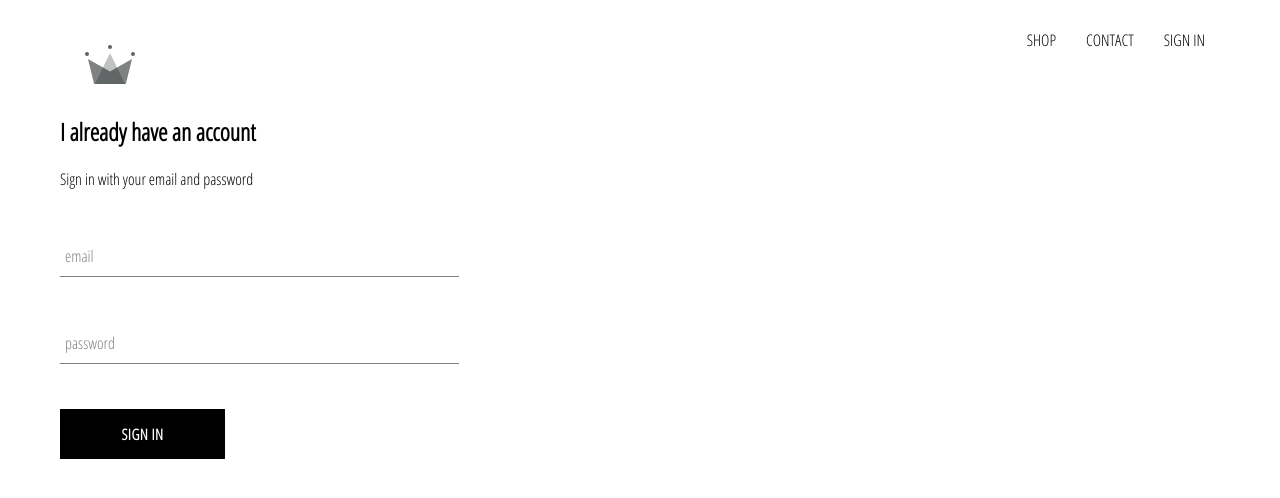
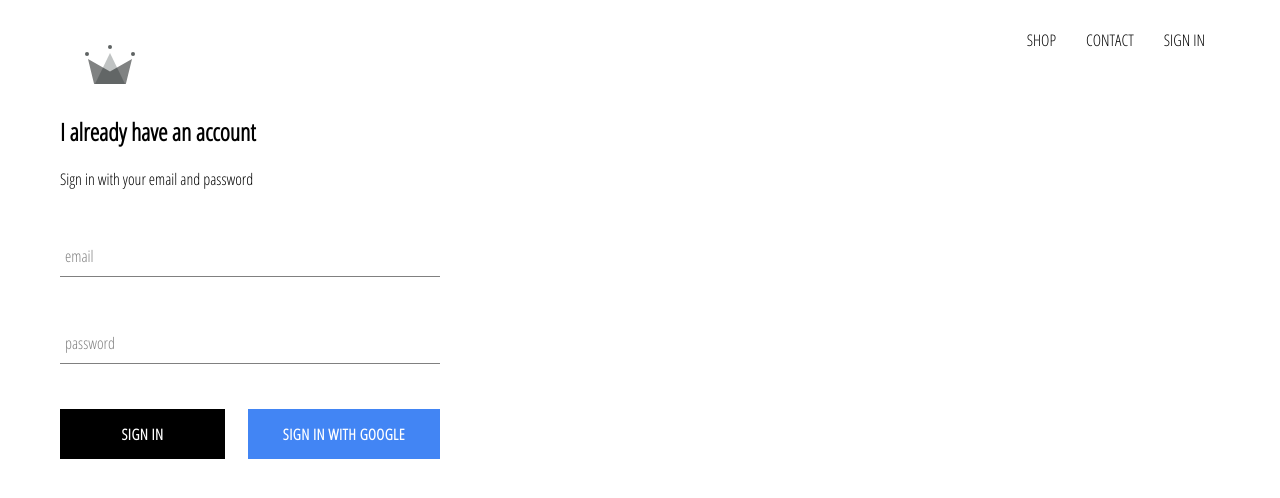
Before and after one commit to Anjelho/crwn-clothing, a React (Create React App) app: page /signin in a window 1280 px wide. Shown: the top 498 px of the page. Built offline with nearby package versions, Linux system fonts and the light colour scheme; no server answers.

Commit message:
integrated Firebase into app, created sign in and sign on and integradet with google

```diff
--- a/package.json
+++ b/package.json
@@ -6,6 +6,7 @@
     "@testing-library/jest-dom": "^4.2.4",
     "@testing-library/react": "^9.5.0",
     "@testing-library/user-event": "^7.2.1",
+    "firebase": "^7.19.1",
     "node-sass": "^4.14.1",
     "react": "^16.13.1",
     "react-dom": "^16.13.1",
--- a/src/App.css
+++ b/src/App.css
@@ -7,3 +7,7 @@
   text-decoration: none;
   color:black;
 }
+
+* {
+  box-sizing: border-box;
+}
--- a/src/App.js
+++ b/src/App.js
@@ -5,13 +5,36 @@
 import ShopPage from './pages/shop/shop.component';
 import Header from './components/header/header.component';
 import SignInAndSignUpPage from './pages/sign-in-and-sign-up/sign-in-and-sign-up.component';
+import { auth } from './firebase/firebase.utils';
 
+class App extends React.Component {
+  constructor(){
+    super();
 
-function App() {
-  return (
+    this.state = {
+      currentUser: null
+    }
+  }
+
+  unsubscribeFromAuth = null;
+
+  componentDidMount() {
+    this.unsubscribeFromAuth = auth.onAuthStateChanged(user => {
+      this.setState({ currentUser : user })
+
+      console.log(user)
+    })
+  }
+
+  componentWillUnmount() {
+    this.unsubscribeFromAuth();
+  }
+
+  render () {
+    return(
     <BrowserRouter>
     <div>
-      <Header></Header>
+      <Header currentUser={this.state.currentUser}></Header>
       <Switch>
         <Route exact path='/' component={HomePage} />
         <Route path='/shop' component={ShopPage} />
@@ -19,7 +42,7 @@
       </Switch>
     </div>
     </BrowserRouter>
-  );
+    );}
 }
 
 export default App;
--- a/src/components/custom-button/custom-button.styles.scss
+++ b/src/components/custom-button/custom-button.styles.scss
@@ -19,4 +19,14 @@
       color: black;
       border: 1px solid black;
     }
+
+    &.google-sign-in {
+      background-color: #4285f4;
+      color: white;
+
+      &:hover {
+        background-color: #357ae8;
+        border: none;
+      }
+    }
   }
--- a/src/components/custom-button/custsom-button.component.jsx
+++ b/src/components/custom-button/custsom-button.component.jsx
@@ -2,8 +2,10 @@
 
 import './custom-button.styles.scss';
 
-const CustomButton = ({ children, ...otherProps }) => (
-    <button className='custom-button' {...otherProps}>
+const CustomButton = ({ children, isGoogleSignIn, ...otherProps }) => (
+    <button
+    className={`${isGoogleSignIn ? 'google-sign-in' : ''} custom-button`}
+    {...otherProps}>
         {children}
     </button>
 );
--- a/src/components/header/header.component.jsx
+++ b/src/components/header/header.component.jsx
@@ -2,8 +2,9 @@
 import { Link } from 'react-router-dom';
 import { ReactComponent as Logo } from '../../assets/crown.svg';
 import './header.styles.scss';
+import { auth } from '../../firebase/firebase.utils';
 
-const Header = () => (
+const Header = ({ currentUser }) => (
     <div className='header'>
         <Link className='logo-container' to ="/">
             <Logo className='logo' />
@@ -15,8 +16,15 @@
         <Link className='option' to='/contact'>
             CONTACT
         </Link>
-        <Link className='option' to='/signin'>
-            SIGN IN
+        <Link>
+        {
+            currentUser ?
+            <div className='option' onClick={() => auth.signOut()}>
+                SIGN OUT
+            </div>
+            :
+            <Link className='option' to='/signin'> SIGN IN </Link>
+        }
         </Link>
         </div>
     </div>
--- a/src/components/header/header.styles.scss
+++ b/src/components/header/header.styles.scss
@@ -20,6 +20,7 @@
 
       .option {
         padding: 10px 15px;
+        cursor: pointer;
       }
     }
   }
--- a/src/components/sign-in/sign-in.component.jsx
+++ b/src/components/sign-in/sign-in.component.jsx
@@ -1,6 +1,7 @@
 import React from 'react';
 import FormInput from '../form-input/form-input.component';
 import './sign-in.styles.scss';
+import { signInWithGoogle } from '../../firebase/firebase.utils';
 import CustomButton from '../custom-button/custsom-button.component';
 
 class SignIn extends React.Component{
@@ -46,7 +47,15 @@
                     label='password'
                     value={this.state.email}
                     />
+                    <div className='buttons'>
                     <CustomButton type='submit'> Sign In </CustomButton>
+                    <CustomButton
+                    onClick={signInWithGoogle}
+                    isGoogleSignIn
+                    >
+                    Sign in with Google
+                    </CustomButton>
+                    </div>
                 </form>
             </div>
         )
--- a/src/components/sign-in/sign-in.styles.scss
+++ b/src/components/sign-in/sign-in.styles.scss
@@ -1,5 +1,5 @@
 .sign-in {
-    width: 30vw;
+    width: 380px;
     display: flex;
     flex-direction:column;
 
@@ -7,3 +7,8 @@
         margin: 10px;
     }
 }
+
+.buttons {
+    display: flex;
+    justify-content: space-between;
+}
--- /dev/null
+++ b/src/firebase/firebase.utils.js
@@ -0,0 +1,25 @@
+import firebase from 'firebase/app';
+import 'firebase/firestore';
+import 'firebase/auth';
+
+const config = {
+    apiKey: "AIzaSyDicx07k5WXSOwtSpmnRF3_PpOR2u_lxVc",
+    authDomain: "crwn-clothing-827fd.firebaseapp.com",
+    databaseURL: "https://crwn-clothing-827fd.firebaseio.com",
+    projectId: "crwn-clothing-827fd",
+    storageBucket: "crwn-clothing-827fd.appspot.com",
+    messagingSenderId: "769933635038",
+    appId: "1:769933635038:web:769006e383e09cbbda414f",
+    measurementId: "G-XPG7TCQ0QH"
+  }
+
+firebase.initializeApp(config);
+
+export const auth = firebase.auth();
+export const firestore = firebase.firestore();
+
+const provider = new firebase.auth.GoogleAuthProvider();
+provider.setCustomParameters({ prompt: 'select_account' });
+export const signInWithGoogle = () => auth.signInWithPopup(provider);
+
+export default firebase;
```
Also changed, not shown: 1 other file (tests, documents, lock files or other folders).
